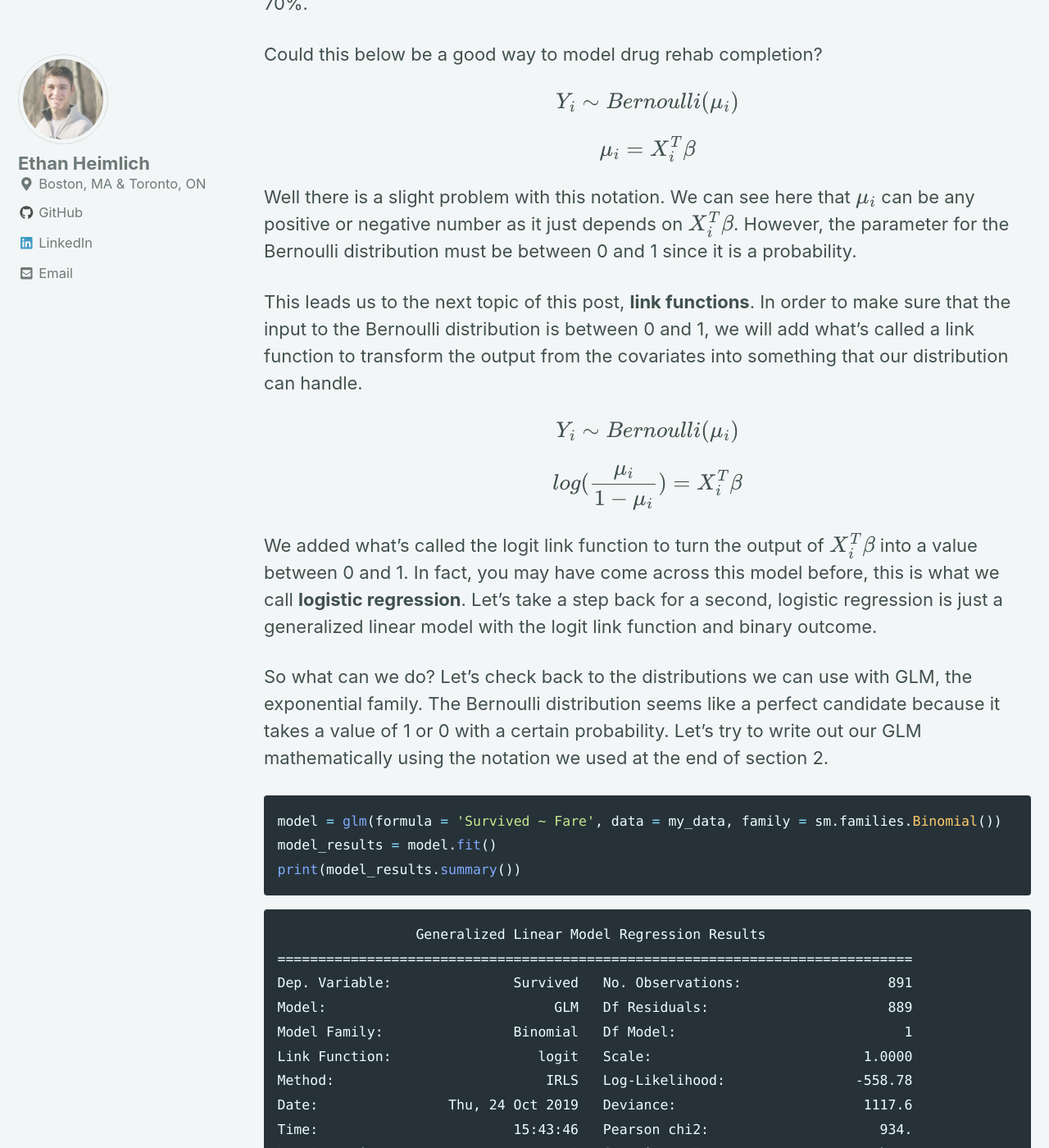
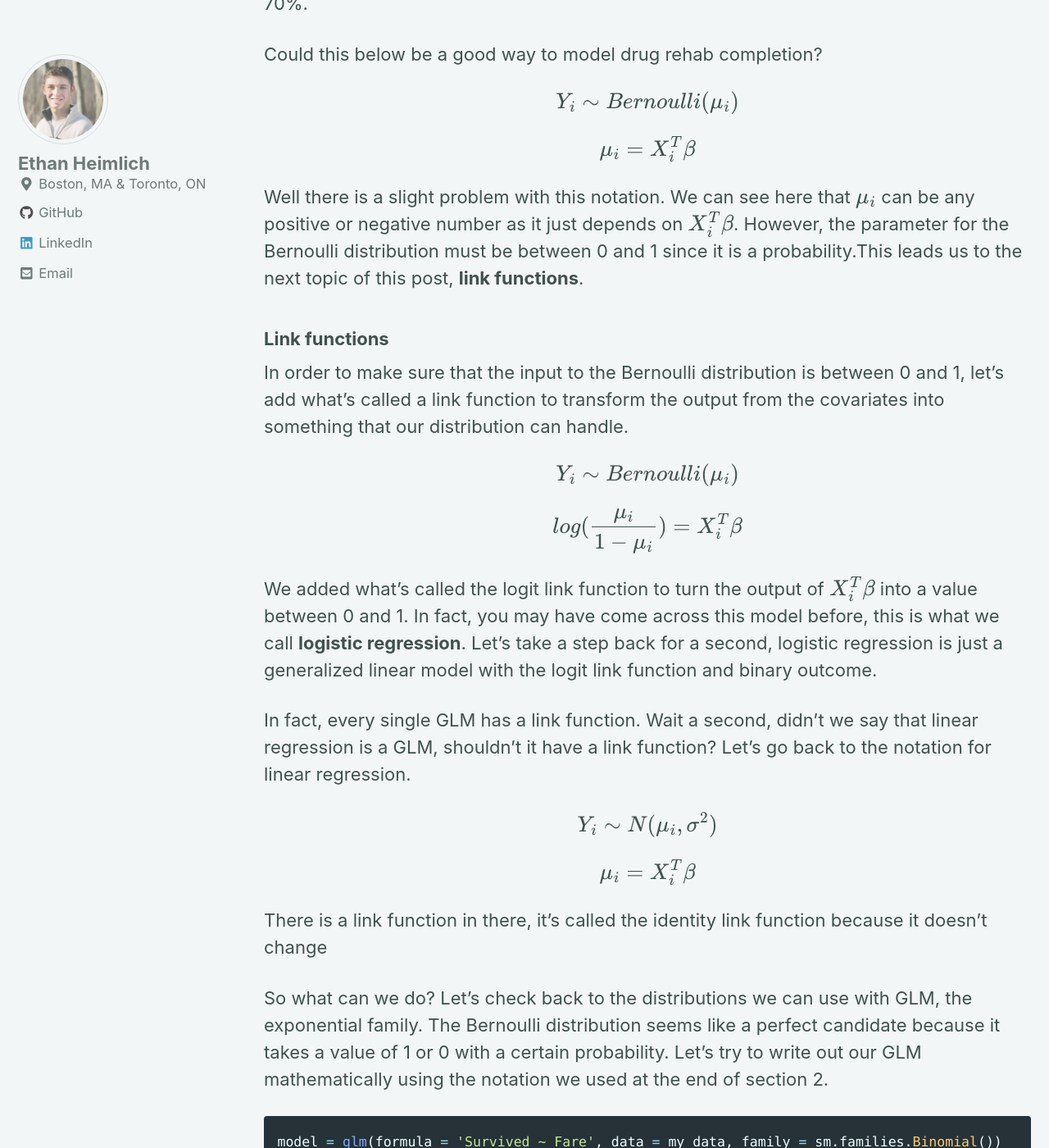
Before and after one commit to eheimlich/eheimlich.github.io, a Jekyll site: the page built from _posts/2019-10-22-generalized_linear_models.md, in a window 1280 px wide and 1400 px high, scrolled down 3162 px. Shown: the whole window at 82% size. Built offline with Jekyll 4.4.1, drawn with Linux system fonts in a browser that asks for light colours; cached includes are drawn as plain includes; nearby versions of some CDN libraries; formulas are drawn with MathJax 3.

Commit message:
Added small changes

```diff
--- a/_posts/2019-10-22-generalized_linear_models.md
+++ b/_posts/2019-10-22-generalized_linear_models.md
@@ -70,9 +70,10 @@ $$Y_i \sim Bernoulli(\mu_i)$$
 
 $$\mu_i = X_i^T \beta $$
 
-Well there is a slight problem with this notation. We can see here that $$\mu_i$$ can be any positive or negative number as it just depends on $$X_i^T \beta$$. However, the parameter for the Bernoulli distribution must be between 0 and 1 since it is a probability.
+Well there is a slight problem with this notation. We can see here that $$\mu_i$$ can be any positive or negative number as it just depends on $$X_i^T \beta$$. However, the parameter for the Bernoulli distribution must be between 0 and 1 since it is a probability.This leads us to the next topic of this post, **link functions**.
 
-This leads us to the next topic of this post, **link functions**. In order to make sure that the input to the Bernoulli distribution is between 0 and 1, we will add what's called a link function to transform the output from the covariates into something that our distribution can handle.
+### Link functions
+In order to make sure that the input to the Bernoulli distribution is between 0 and 1, let's add what's called a link function to transform the output from the covariates into something that our distribution can handle.
 
 $$Y_i \sim Bernoulli(\mu_i)$$
 
@@ -81,6 +82,13 @@ $$log(\frac{\mu_i}{1- \mu_i}) = X_i^T \beta $$
 We added what's called the logit link function to turn the output of $$X_i^T \beta$$ into a value between 0 and 1. In fact, you may have
 come across this model before, this is what we call **logistic regression**. Let's take a step back for a second, logistic regression is just a generalized linear model with the logit link function and binary outcome.
 
+In fact, every single GLM has a link function. Wait a second, didn't we say that linear regression is a GLM, shouldn't it have a link function? Let's go back to the notation for linear regression.
+
+$$Y_i \sim N(\mu_i, \sigma^2)$$
+
+$$\mu_i = X_i^T \beta $$
+
+There is a link function in there, it's called the identity link function because it doesn't change
 
 So what can we do? Let's check back to the distributions we can use with GLM, the exponential family. The Bernoulli distribution seems
 like a perfect candidate because it takes a value of 1 or 0 with a certain probability. Let's try to write out our GLM mathematically using the notation we used at the end of section 2.
```
